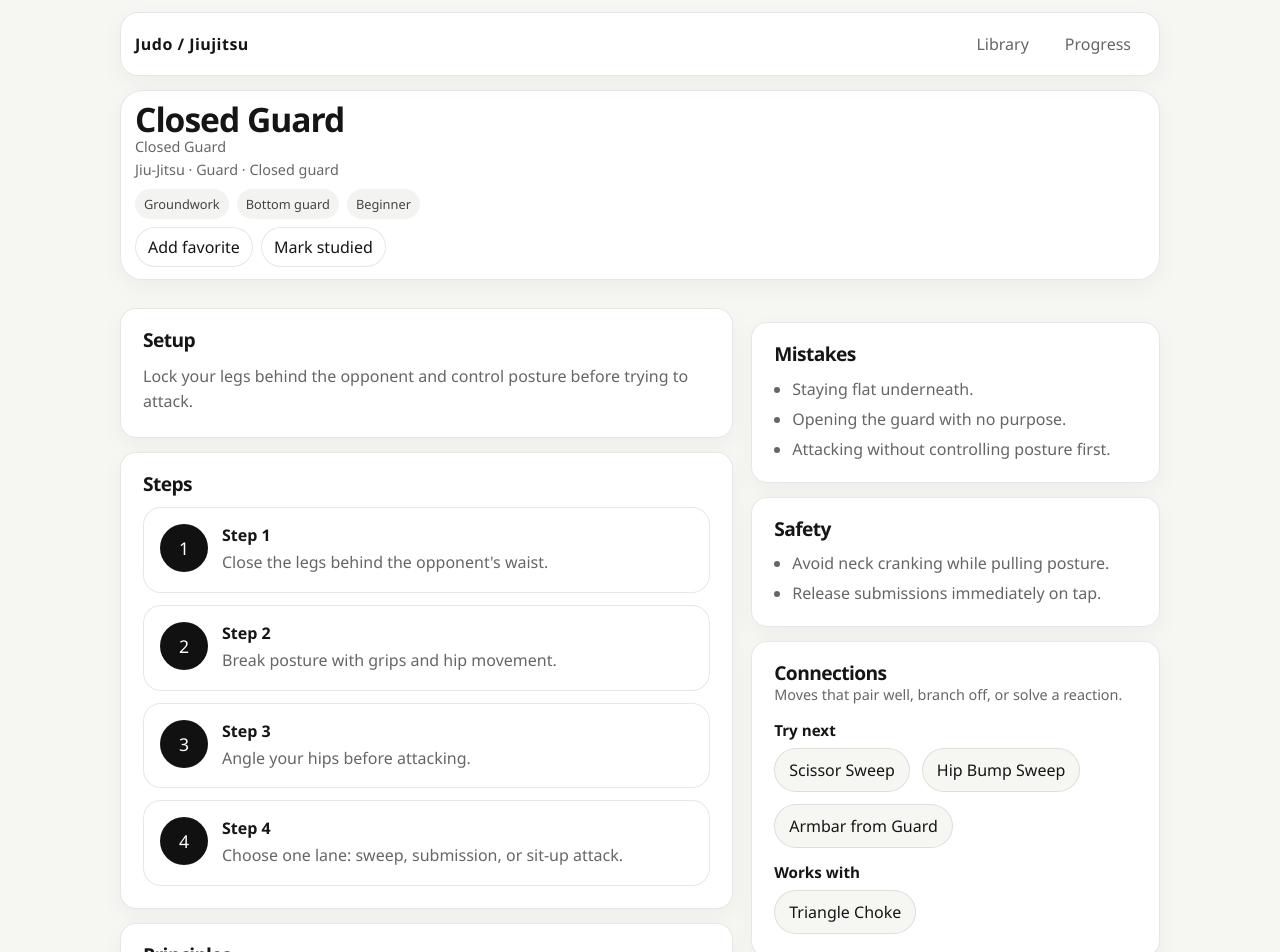
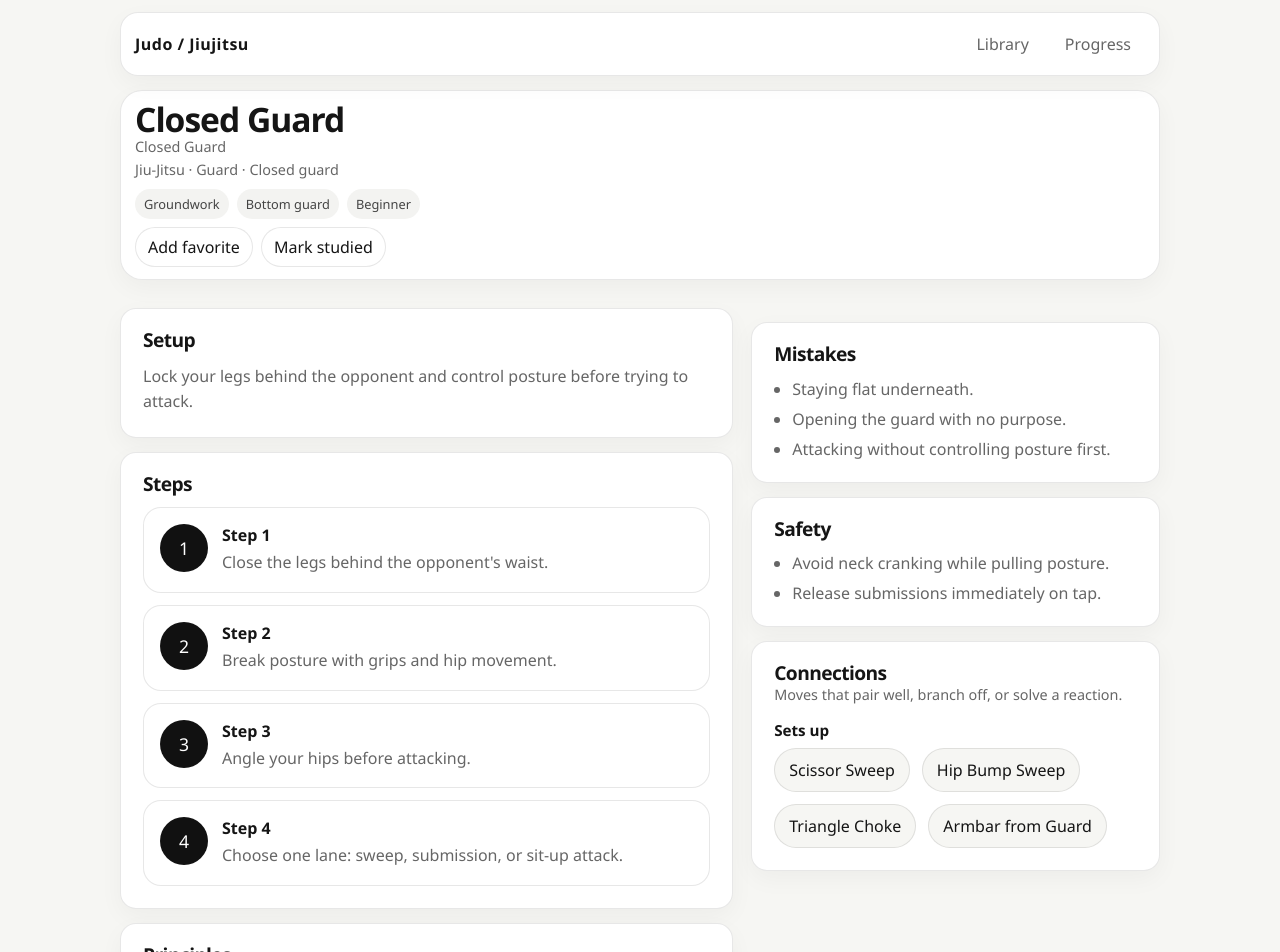
Before and after one commit to gocre8/judo, a Next.js app: page /moves/closed-guard in a window 1280 px wide. Shown: the top 952 px of the page. Built offline with nearby package versions, Linux system fonts and the light colour scheme.

Commit message:
Surface note export and add specific move connections

```diff
--- a/app/moves/[id]/page.tsx
+++ b/app/moves/[id]/page.tsx
@@ -50,8 +50,21 @@ export default async function MovePage({ params }: MovePageProps) {
   const relatedMoves = move.relatedMoveIds
     .map((relatedId) => moveMap[relatedId])
     .filter((relatedMove) => Boolean(relatedMove) && !alternativeMoveIds.has(relatedMove.id));
+  const setupMoves = (move.setupForIds ?? []).map((relatedId) => moveMap[relatedId]).filter(Boolean);
+  const followUpMoves = (move.followUpIds ?? []).map((relatedId) => moveMap[relatedId]).filter(Boolean);
+  const counterToMoves = (move.counterToIds ?? []).map((relatedId) => moveMap[relatedId]).filter(Boolean);
+  const counteredByMoves = (move.counteredByIds ?? []).map((relatedId) => moveMap[relatedId]).filter(Boolean);
+  const worksWellWithMoves = (move.worksWellWithIds ?? [])
+    .map((relatedId) => moveMap[relatedId])
+    .filter(Boolean);
   const embeddedVideo = move.resources.find((resource) => getYouTubeEmbedUrl(resource));
   const practice = move.practice ?? "Judo";
+  const hasSpecificConnections =
+    setupMoves.length > 0 ||
+    followUpMoves.length > 0 ||
+    counterToMoves.length > 0 ||
+    counteredByMoves.length > 0 ||
+    worksWellWithMoves.length > 0;
 
   return (
     <div className="section">
@@ -140,7 +153,67 @@ export default async function MovePage({ params }: MovePageProps) {
                 <p className="muted-label">Moves that pair well, branch off, or solve a reaction.</p>
               </div>
             </div>
-            {alternativeMoves.length > 0 ? (
+            {setupMoves.length > 0 ? (
+              <div className="connection-group">
+                <strong>Sets up</strong>
+                <div className="quick-links connection-links">
+                  {setupMoves.map((relatedMove) => (
+                    <Link key={relatedMove.id} className="chip" href={`/moves/${relatedMove.id}`}>
+                      {relatedMove.name}
+                    </Link>
+                  ))}
+                </div>
+              </div>
+            ) : null}
+            {followUpMoves.length > 0 ? (
+              <div className="connection-group">
+                <strong>Follow up to</strong>
+                <div className="quick-links connection-links">
+                  {followUpMoves.map((relatedMove) => (
+                    <Link key={relatedMove.id} className="chip" href={`/moves/${relatedMove.id}`}>
+                      {relatedMove.name}
+                    </Link>
+                  ))}
+                </div>
+              </div>
+            ) : null}
+            {counterToMoves.length > 0 ? (
+              <div className="connection-group">
+                <strong>Counters</strong>
+                <div className="quick-links connection-links">
+                  {counterToMoves.map((relatedMove) => (
+                    <Link key={relatedMove.id} className="chip" href={`/moves/${relatedMove.id}`}>
+                      {relatedMove.name}
+                    </Link>
+                  ))}
+                </div>
+              </div>
+            ) : null}
+            {counteredByMoves.length > 0 ? (
+              <div className="connection-group">
+                <strong>If defended, look for</strong>
+                <div className="quick-links connection-links">
+                  {counteredByMoves.map((relatedMove) => (
+                    <Link key={relatedMove.id} className="chip" href={`/moves/${relatedMove.id}`}>
+                      {relatedMove.name}
+                    </Link>
+                  ))}
+                </div>
+              </div>
+            ) : null}
+            {worksWellWithMoves.length > 0 ? (
+              <div className="connection-group">
+                <strong>Works with</strong>
+                <div className="quick-links connection-links">
+                  {worksWellWithMoves.map((relatedMove) => (
+                    <Link key={relatedMove.id} className="chip" href={`/moves/${relatedMove.id}`}>
+                      {relatedMove.name}
+                    </Link>
+                  ))}
+                </div>
+              </div>
+            ) : null}
+            {!hasSpecificConnections && alternativeMoves.length > 0 ? (
               <div className="connection-group">
                 <strong>Try next</strong>
                 <div className="quick-links connection-links">
@@ -152,7 +225,7 @@ export default async function MovePage({ params }: MovePageProps) {
                 </div>
               </div>
             ) : null}
-            {relatedMoves.length > 0 ? (
+            {!hasSpecificConnections && relatedMoves.length > 0 ? (
               <div className="connection-group">
                 <strong>Works with</strong>
                 <div className="quick-links connection-links">
@@ -164,7 +237,7 @@ export default async function MovePage({ params }: MovePageProps) {
                 </div>
               </div>
             ) : null}
-            {alternativeMoves.length === 0 && relatedMoves.length === 0 ? (
+            {!hasSpecificConnections && alternativeMoves.length === 0 && relatedMoves.length === 0 ? (
               <p className="muted-label">Linked move chains are still being added for this entry.</p>
             ) : null}
           </article>
--- a/components/MoveNotes.tsx
+++ b/components/MoveNotes.tsx
@@ -1,5 +1,6 @@
 "use client";
 
+import Link from "next/link";
 import { useMoveProgress } from "@/hooks/useMoveProgress";
 
 type MoveNotesProps = {
@@ -12,7 +13,15 @@ export function MoveNotes({ moveId }: MoveNotesProps) {
 
   return (
     <article className="detail-panel">
-      <h3>Class notes</h3>
+      <div className="section-heading">
+        <div>
+          <h3>Class notes</h3>
+          <p className="muted-label">Auto-saves on this device as you type.</p>
+        </div>
+        <Link className="chip" href="/progress#notes-export">
+          Export notes
+        </Link>
+      </div>
       <textarea
         className="notes-input"
         value={value}
@@ -20,6 +29,7 @@ export function MoveNotes({ moveId }: MoveNotesProps) {
         placeholder={ready ? "Add cues, setups, reactions, or coach notes..." : "Loading notes..."}
         aria-label="Class notes"
       />
+      <p className="muted-label">Use notes for class details, coach cues, setups, and reactions.</p>
     </article>
   );
 }
--- a/data/moves.ts
+++ b/data/moves.ts
@@ -164,6 +164,8 @@ export const moves: Move[] = [
     commonMistakes: ["Sweeping too early.", "Kicking upward.", "Targeting a planted foot."],
     safetyNotes: ["Train rhythm first.", "Keep the sweep controlled."],
     keyPrinciples: ["Timing", "Low sweep", "Direction"],
+    setupForIds: ["okuriashi-harai"],
+    worksWellWithIds: ["hiza-guruma"],
     relatedMoveIds: ["okuriashi-harai", "hiza-guruma"],
     alternativeMoveIds: ["okuriashi-harai", "hiza-guruma"],
     diagram: { pose: "foot-sweep", cue: "Sweep the moving foot.", markers: [] },
@@ -514,6 +516,7 @@ export const moves: Move[] = [
       "Release submissions immediately on tap.",
     ],
     keyPrinciples: ["Posture control", "Angle", "Connection"],
+    setupForIds: ["scissor-sweep", "hip-bump-sweep", "triangle-choke", "closed-guard-armbar"],
     relatedMoveIds: ["scissor-sweep", "hip-bump-sweep", "triangle-choke"],
     alternativeMoveIds: ["scissor-sweep", "hip-bump-sweep", "closed-guard-armbar"],
     diagram: { pose: "ground-pin", cue: "Control posture before opening attacks.", markers: [] },
@@ -547,6 +550,9 @@ export const moves: Move[] = [
       "Come up with balance instead of jumping wildly.",
     ],
     keyPrinciples: ["Angle", "Load", "Come up on top"],
+    followUpIds: ["closed-guard"],
+    worksWellWithIds: ["triangle-choke"],
+    counteredByIds: ["hip-bump-sweep", "closed-guard-armbar"],
     relatedMoveIds: ["closed-guard", "triangle-choke", "hip-bump-sweep"],
     alternativeMoveIds: ["hip-bump-sweep", "closed-guard-armbar"],
     diagram: { pose: "ground-pin", cue: "Angle first, then sweep.", markers: [] },
@@ -580,6 +586,9 @@ export const moves: Move[] = [
       "Control the landing when you come on top.",
     ],
     keyPrinciples: ["Sit-up connection", "Trap the post", "Hip drive"],
+    followUpIds: ["closed-guard"],
+    worksWellWithIds: ["triangle-choke"],
+    counteredByIds: ["closed-guard-armbar"],
     relatedMoveIds: ["closed-guard", "scissor-sweep", "triangle-choke"],
     alternativeMoveIds: ["scissor-sweep", "closed-guard-armbar"],
     diagram: { pose: "ground-pin", cue: "Sit up close before you drive.", markers: [] },
@@ -613,6 +622,9 @@ export const moves: Move[] = [
       "Avoid sudden neck yanks during adjustments.",
     ],
     keyPrinciples: ["Arm isolation", "Angle", "High lock"],
+    followUpIds: ["closed-guard"],
+    counteredByIds: ["closed-guard-armbar"],
+    worksWellWithIds: ["hip-bump-sweep", "scissor-sweep"],
     relatedMoveIds: ["closed-guard", "scissor-sweep", "hip-bump-sweep"],
     alternativeMoveIds: ["closed-guard-armbar", "hip-bump-sweep"],
     diagram: { pose: "choke", cue: "Angle before you squeeze.", markers: [] },
@@ -646,6 +658,9 @@ export const moves: Move[] = [
       "Avoid jerking the hips for the finish.",
     ],
     keyPrinciples: ["Posture break", "High guard", "Elbow line"],
+    followUpIds: ["closed-guard"],
+    counterToIds: ["triangle-choke"],
+    worksWellWithIds: ["hip-bump-sweep", "scissor-sweep"],
     relatedMoveIds: ["closed-guard", "triangle-choke", "juji-gatame"],
     alternativeMoveIds: ["triangle-choke", "hip-bump-sweep"],
     diagram: { pose: "arm-lock", cue: "Climb high before you turn.", markers: [] },
--- a/lib/types.ts
+++ b/lib/types.ts
@@ -56,6 +56,11 @@ export type Move = {
   commonMistakes: string[];
   safetyNotes: string[];
   keyPrinciples: string[];
+  setupForIds?: string[];
+  followUpIds?: string[];
+  counterToIds?: string[];
+  counteredByIds?: string[];
+  worksWellWithIds?: string[];
   relatedMoveIds: string[];
   alternativeMoveIds: string[];
   diagram: MoveDiagram;
```
Also changed, not shown: components/MoveCard.tsx (+9 -1 lines), components/ProgressClient.tsx (+16 -6 lines).
